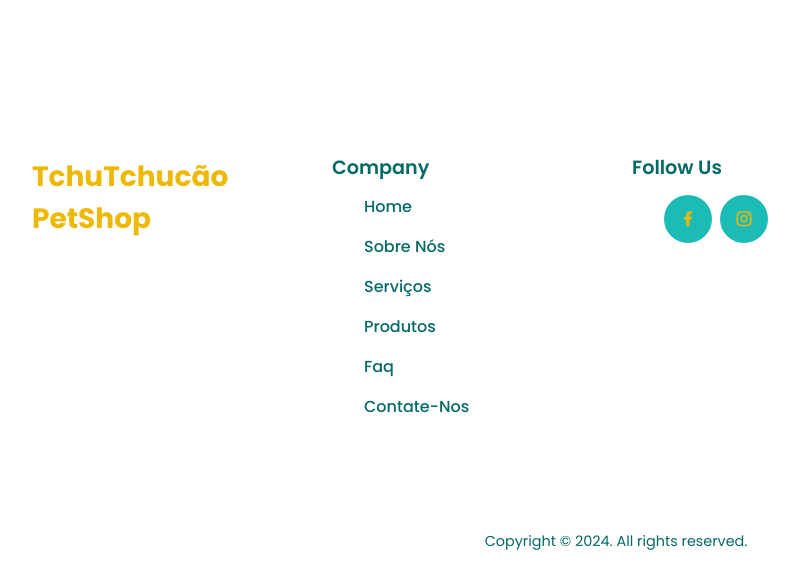
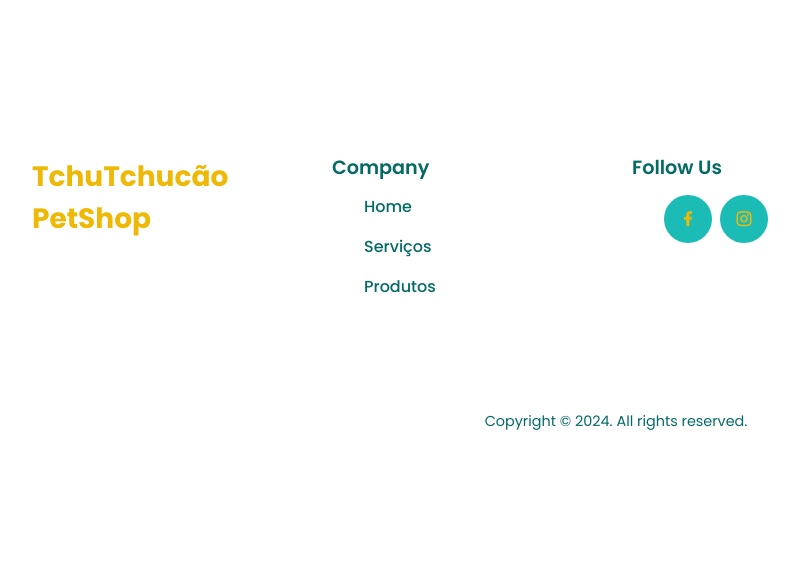
Before and after one commit to DeyvideDhyonata/ProjetoAPI, a PHP site: page /app/views/home.php in a window 1280 px wide. Shown: the part 3308-3877 px from the top of the page, without its empty margins (24-823 px from the left). After the commit the page ends 3738 px from the top, so only its background shows below. Run offline with PHP 8.4, Linux system fonts and the light colour scheme; a user stored in the database is signed in; some libraries are stand-ins or nearby versions.

Commit message:
Atualização

```diff
--- a/app/views/home.php
+++ b/app/views/home.php
@@ -205,18 +205,15 @@ if(!isset($_SESSION['email']) == TRUE){
       <div class="section__container footer__container">
         <div class="footer__col">
           <div class="footer__logo">
-            <a href="#">TchuTchucão PetShop</a>
+            <a href="./home.php">TchuTchucão PetShop</a>
           </div>
         </div>
         <div class="footer__col">
           <h4>Company</h4>
           <ul class="footer__links">
-            <li><a href="#">Home</a></li>
-            <li><a href="#">Sobre Nós</a></li>
-            <li><a href="#">Serviços</a></li>
-            <li><a href="#">Produtos</a></li>
-            <li><a href="#">Faq</a></li>
-            <li><a href="#">Contate-Nos</a></li>
+            <li><a href="#home">Home</a></li>
+            <li><a href="#service">Serviços</a></li>
+            <li><a href="#store">Produtos</a></li>
           </ul>
         </div>
         <div class="footer__col">
```
